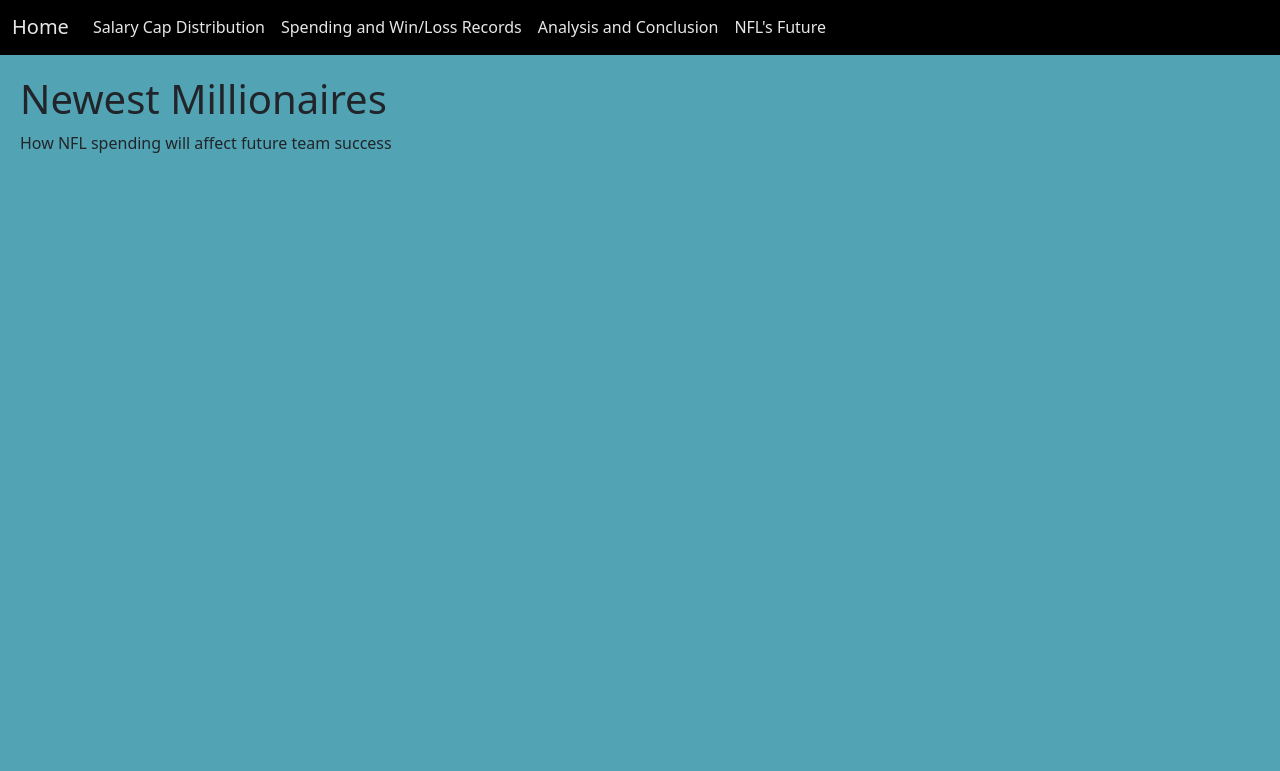
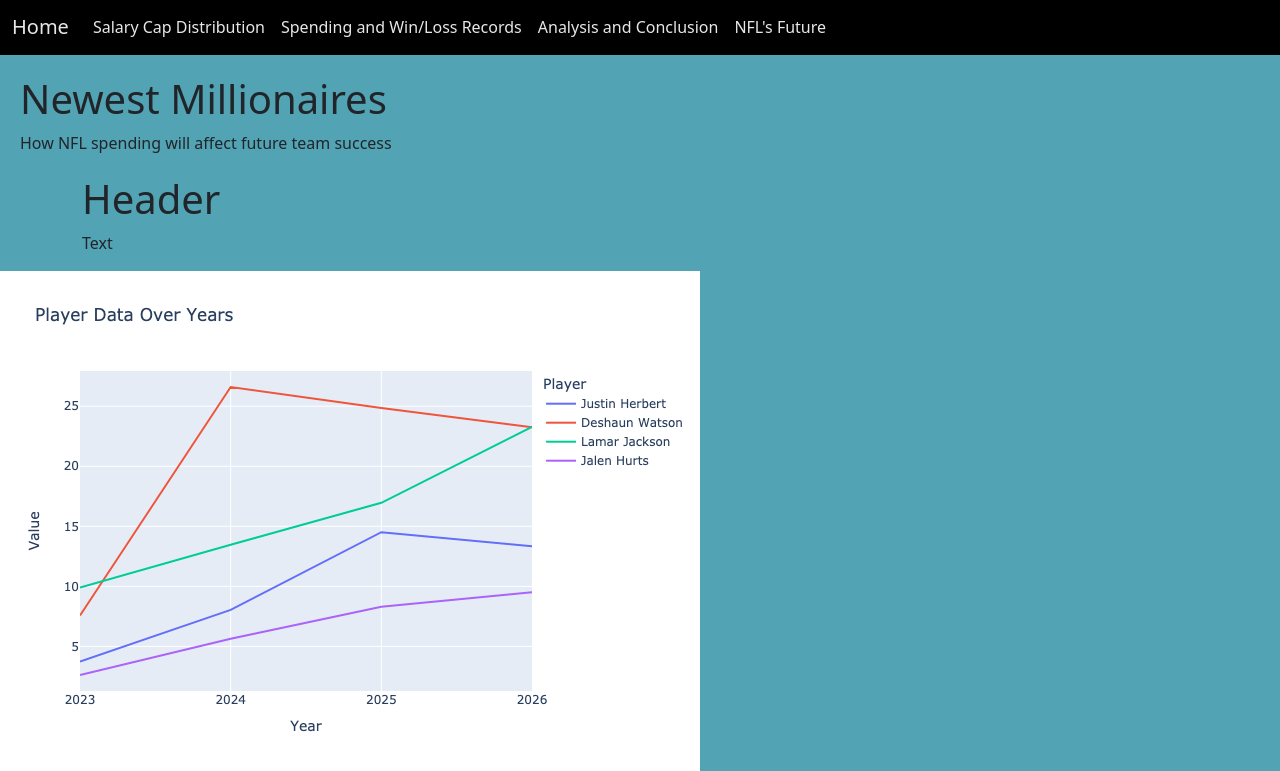
Before and after one commit to anthjordan/Sports_Project, a Flask app: page /newest_millionaires in a window 1280 px wide. Shown: the part 302-1073 px from the top of the page. Before the commit the page ends 455 px from the top, so only its background shows below. Run offline with Flask 3, Linux system fonts and the light colour scheme; some libraries are stand-ins or nearby versions.

Commit message:
line chart

```diff
--- a/app.py
+++ b/app.py
@@ -4,6 +4,7 @@ from flask import Flask, jsonify, render_template, send_from_directory
 from pymongo.server_api import ServerApi
 from bson.json_util import dumps
 import json
+from flask_cors import CORS
 #################################################
 # Database Setup
 #################################################
@@ -17,7 +18,7 @@ collection = client['sportsproject']['all_nfl_seasons']
 # Flask Setup
 #################################################
 app = Flask(__name__)
-
+CORS(app)
 
 #################################################
 # Flask Routes
--- /dev/null
+++ b/future_contracts.csv
@@ -0,0 +1,5 @@
+Player,2023,2024,2025,2026
+Justin Herbert,3.73,8.04,14.51,13.35
+Deshaun Watson,7.57,26.6,24.86,23.24
+Lamar Jackson,9.91,13.47,16.96,23.28
+Jalen Hurts,2.62,5.64,8.3,9.51
--- /dev/null
+++ b/static/data/future_contracts.csv
@@ -0,0 +1,5 @@
+,2023,2024,2025,2026
+Justin Herbert,3.73,8.04,14.51,13.35
+Deshaun Watson,7.57,26.6,24.86,23.24
+Lamar Jackson,9.91,13.47,16.96,23.28
+Jalen Hurts,2.62,5.64,8.3,9.51
--- a/templates/future.html
+++ b/templates/future.html
@@ -20,6 +20,8 @@
   <script src="https://unpkg.com/leaflet@1.9.4/dist/leaflet.js"
   integrity="sha256-20nQCchB9co0qIjJZRGuk2/Z9VM+kNiyxNV1lvTlZBo="
   crossorigin=""></script>
+
+  <script src="https://cdn.plot.ly/plotly-latest.min.js"></script>
 
   <!-- Bootstrap -->
   <link href="https://cdn.jsdelivr.net/npm/bootstrap@5.3.1/dist/css/bootstrap.min.css" rel="stylesheet" integrity="sha384-4bw+/aepP/YC94hEpVNVgiZdgIC5+VKNBQNGCHeKRQN+PtmoHDEXuppvnDJzQIu9" crossorigin="anonymous">
@@ -60,6 +62,19 @@
       <h1>Newest Millionaires</h1>
       <p>How NFL spending will affect future team success</p>
     </div>
+ <div class="container">
+  <h1>Header</h1>
+  <p>Text</p>
+  </div>
+  <div>
+  </div>
+  <div class="row">
+    <div class="col">
+      <img src="{{ url_for('static', filename='img/line_chart.png') }}" alt="Cap Hit For most Expensice player">
+    </div>
+  </div>
+
+ </div>
 
 
   <script src="https://cdn.jsdelivr.net/npm/@popperjs/core@2.11.8/dist/umd/popper.min.js" integrity="sha384-I7E8VVD/ismYTF4hNIPjVp/Zjvgyol6VFvRkX/vR+Vc4jQkC+hVqc2pM8ODewa9r" crossorigin="anonymous"></script>
```
Also changed, not shown: static/img/line_chart.png (added), 1 other file.
